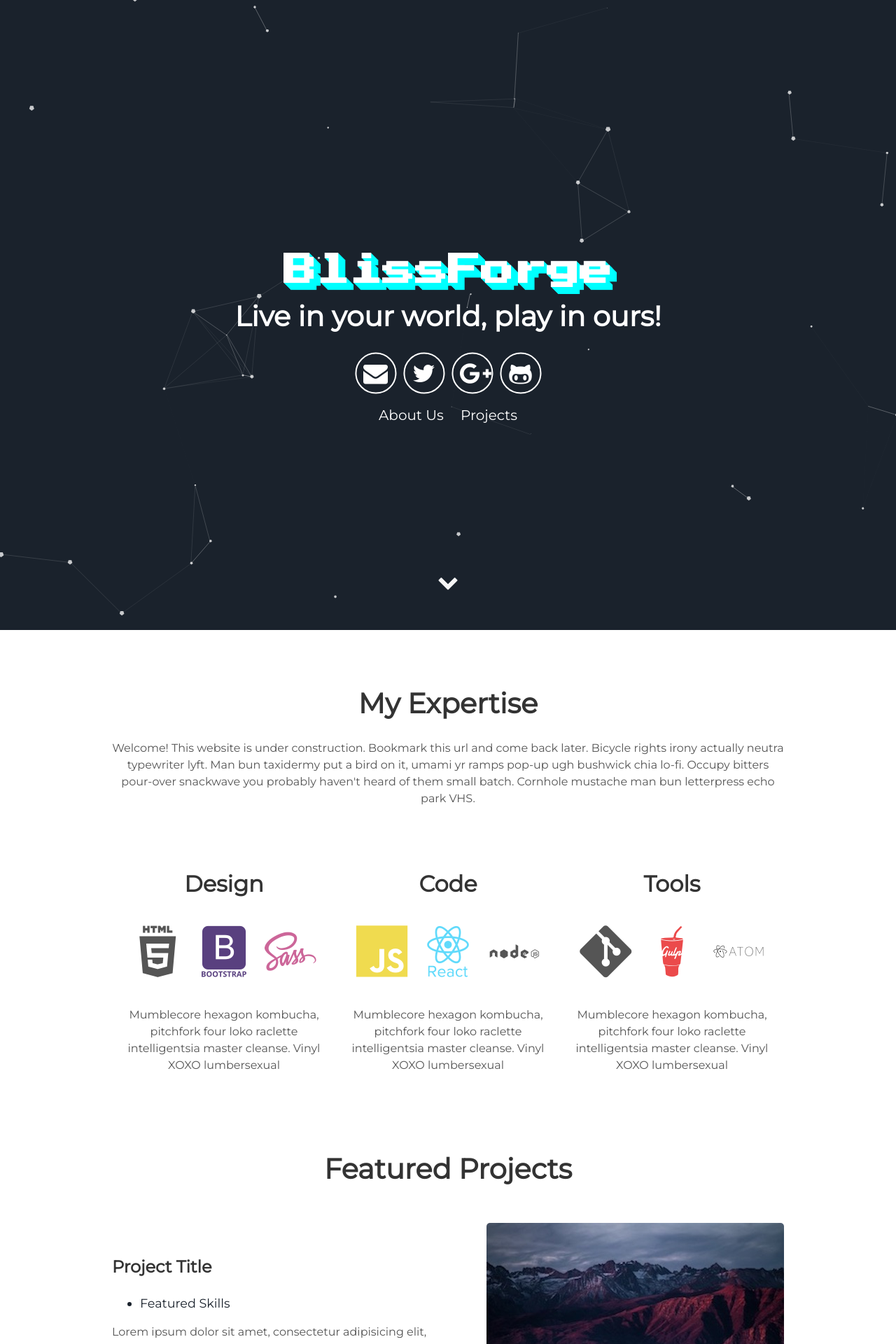
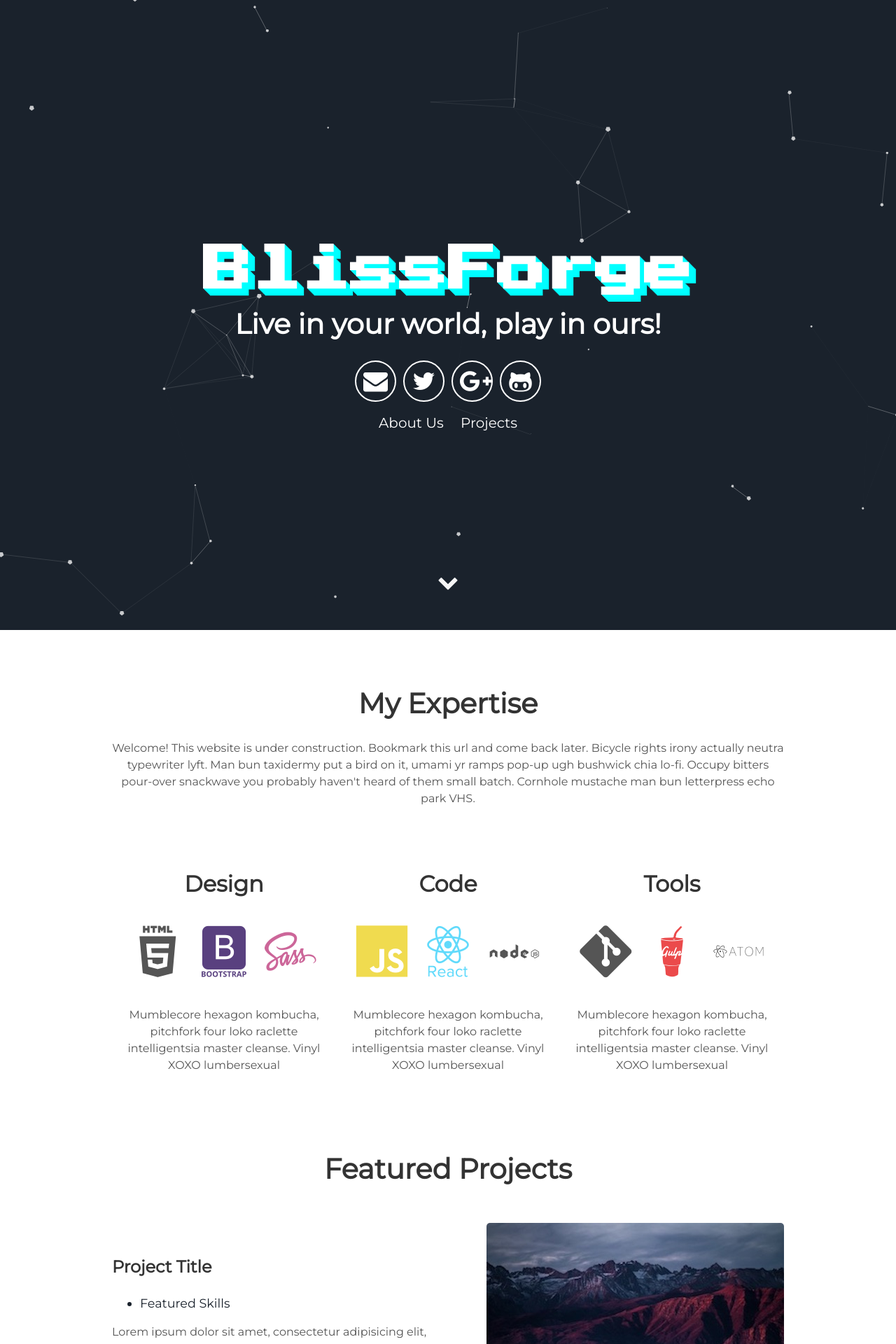
Before and after one commit to BlissForge/blissforge.github.io, a Jekyll site: the page built from index.html, in a window 1280 px wide. Shown: the top 1920 px of the page at 70% size. Built offline with Jekyll 4.4.1, drawn with Linux system fonts in a browser that asks for light colours.

Commit message:
testtttttttttttttttttt

```diff
--- a/_includes/head.html
+++ b/_includes/head.html
@@ -11,9 +11,9 @@
     display: flex;
     align-items: center;
     color: white;
-	font-size: 70px;
+	/*font-size: 70px;*/
     /*font-size: calc(100% + 1.172vw);*/
-	font-size: calc(80% + 1.172vw);
+	/*font-size: calc(80% + 1.172vw);*/
     text-align: center;
     border: none;
     margin: 0 0 22px 0;
@@ -25,11 +25,13 @@
   }
   @media (min-width:320px) {
     .header .site-title {
+	  font-size: 30px;
 	  text-shadow: rgb(0 255 255) 1px 1px 0, rgb(0 255 255) 2px 2px 0, rgb(0 255 255) 3px 3px 0, rgb(0 255 255) 4px 4px 0, rgb(0 255 255) 5px 5px 0, rgb(0 255 255) 6px 6px 0;
 	}
   }
   @media (min-width:801px) {
     .header .site-title {
+	  font-size: 70px;
 	  text-shadow: rgb(0 255 255) 1px 1px 0, rgb(0 255 255) 2px 2px 0, rgb(0 255 255) 3px 3px 0, rgb(0 255 255) 4px 4px 0, rgb(0 255 255) 5px 5px 0, rgb(0 255 255) 6px 6px 0, rgb(0 255 255) 7px 7px 0, rgb(0 255 255) 8px 8px 0, rgb(0 255 255) 9px 9px 0, rgb(0 255 255) 10px 10px 0;
 	}
   }
```
